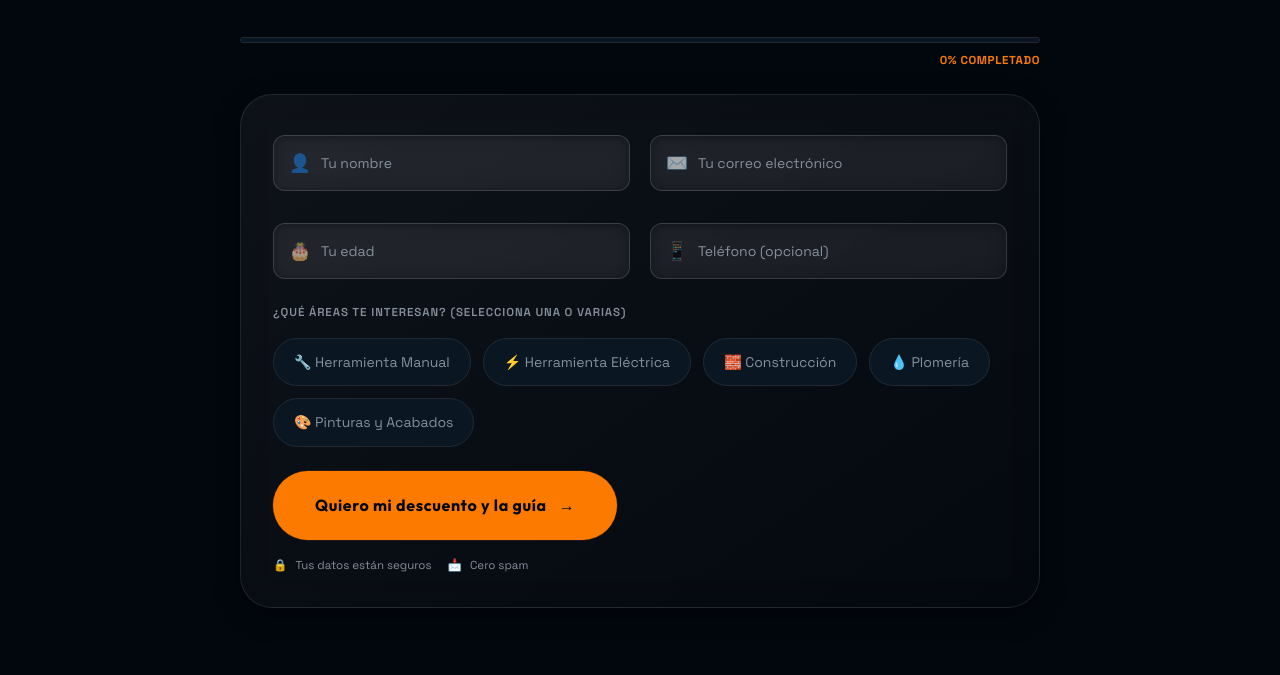
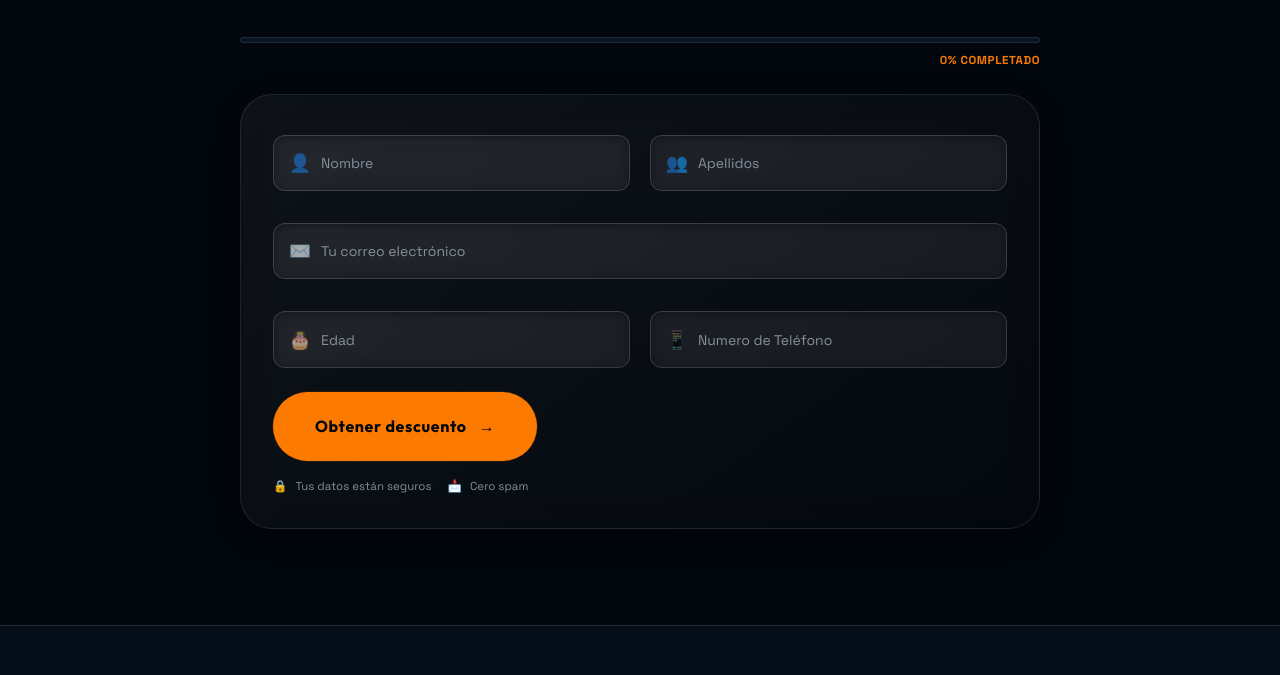
Before and after one commit to keylyferlop1/WebMarkFerreria, a plain HTML site: page index.html in a window 1280 px wide. Shown: the part 2100-2775 px from the top of the page. Drawn offline with nearby package versions, Linux system fonts and the light colour scheme.

Commit message:
Modificaciones simples

```diff
--- a/index.html
+++ b/index.html
@@ -10,16 +10,6 @@
 
   gtag('config', 'G-MY2MTSLMLH');
 </script>
-<head>
-  <!-- Google tag (gtag.js) -->
-  <script async src="https://www.googletagmanager.com/gtag/js?id=G-DGVBFGFDNW"></script>
-  <script>
-    window.dataLayer = window.dataLayer || [];
-    function gtag(){dataLayer.push(arguments);}
-    gtag('js', new Date());
-
-    gtag('config', 'G-DGVBFGFDNW');
-  </script>
 
   <!-- Mailchimp -->
   <script id="mcjs">!function(c,h,i,m,p){m=c.createElement(h),p=c.getElementsByTagName(h)[0],m.async=1,m.src=i,p.parentNode.insertBefore(m,p)}(document,"script","https://chimpstatic.com/mcjs-connected/js/users/dd76f5222886f46ec70e9a627/7f0e1238ddaae219f0c565477.js");</script>
@@ -160,23 +150,48 @@
           </div>
 
           <!-- Reemplaza "TU_ID_DE_FORMSPREE" con el ID real de tu cuenta gratuita de Formspree -->
-          <form class="cta__form" id="lead-form" action="https://ferreteriaferroco.netlify.app/" method="POST" aria-label="Formulario de registro" novalidate>
-            <div id="form-success" class="form-success hidden">
-              <span class="form-success__icon">🎉</span>
-              <h3>¡Todo listo!</h3>
-              <p>Revisa tu correo en los próximos minutos para descargar tu guía y reclamar el 10% de descuento.</p>
-            </div>
+      <form class="cta__form"
+      id="lead-form"
+      name="registro-ferrocon"
+      method="POST"
+      data-netlify="true"
+      netlify
+      aria-label="Formulario de registro"
+      novalidate>
+
+  <input type="hidden" name="form-name" value="registro-ferrocon">
+
+  <div id="form-success" class="form-success hidden">
+    <span class="form-success__icon">🎉</span>
+    <h3>¡Todo listo!</h3>
+    <p>
+      Revisa tu correo en los próximos minutos para descargar tu guía y reclamar el 10% de descuento.
+    </p>
+  </div>
             <div class="form-content" id="form-content">
               <div class="form-row">
                 <div class="form-field form-field--floating">
                   <span class="input-icon">👤</span>
-                  <input type="text" id="f-name" name="name" class="form-input has-icon" placeholder=" " required autocomplete="name" />
-                  <label for="f-name" class="form-label label-with-icon">Tu nombre</label>
+                  <input type="text" id="f-name" name="MERGE1" class="form-input has-icon" placeholder=" " required autocomplete="name" />
+                  <label for="f-name" class="form-label label-with-icon">Nombre</label>
                   <span class="form-error-msg">Por favor, ingresa tu nombre.</span>
                 </div>
                 <div class="form-field form-field--floating">
+    <span class="input-icon">👥</span>
+    <input type="text"
+              id="f-lastname"
+              name="MERGE2"
+              class="form-input has-icon"
+              placeholder=" "
+              autocomplete="family-name" />
+    <label for="f-lastname" class="form-label label-with-icon">
+      Apellidos
+    </label>
+  </div>
+</div>
+                <div class="form-field form-field--floating">
                   <span class="input-icon">✉️</span>
-                  <input type="email" id="f-email" name="email" class="form-input has-icon" placeholder=" " required autocomplete="email" />
+                  <input type="email" id="f-email" name="MERGE0" class="form-input has-icon" placeholder=" " required autocomplete="email" />
                   <label for="f-email" class="form-label label-with-icon">Tu correo electrónico</label>
                   <span class="form-error-msg">Ingresa un correo válido.</span>
                 </div>
@@ -185,15 +200,15 @@
                 <div class="form-field form-field--floating">
                   <span class="input-icon">🎂</span>
                   <input type="number" id="f-age" name="age" class="form-input has-icon" placeholder=" " required min="18" max="100" />
-                  <label for="f-age" class="form-label label-with-icon">Tu edad</label>
+                  <label for="f-age" class="form-label label-with-icon">Edad</label>
                 </div>
                 <div class="form-field form-field--floating">
                   <span class="input-icon">📱</span>
-                  <input type="tel" id="f-phone" name="phone" class="form-input has-icon" placeholder=" " autocomplete="tel" />
-                  <label for="f-phone" class="form-label label-with-icon">Teléfono (opcional)</label>
+                  <input type="tel" id="f-phone" name="PHONE" class="form-input has-icon" placeholder=" " autocomplete="tel" />
+                  <label for="f-phone" class="form-label label-with-icon">Numero de Teléfono</label>
                 </div>
               </div>
-              <div class="form-field form-field--full">
+              <!-- <div class="form-field form-field--full">
                 <label class="form-label">¿Qué áreas te interesan? (Selecciona una o varias)</label>
                 <div class="interests-grid">
                   <label class="interest-tag">
@@ -218,10 +233,11 @@
                   </label>
                 </div>
               </div>
+            -->
               <div class="form-field form-field--full form-field--submit">
                 <div class="form-submit-group">
                   <button type="submit" class="btn btn--primary btn--large btn--pulse" id="submit-btn">
-                    <span>Quiero mi descuento y la guía</span>
+                    <span>Obtener descuento</span>
                     <span class="btn__arrow" aria-hidden="true">→</span>
                   </button>
                   <div class="form-trust-badges">
--- a/js/main.js
+++ b/js/main.js
@@ -127,21 +127,12 @@
       btn.style.opacity = '0.7';
       btn.style.pointerEvents = 'none';
 
-      const formData = new FormData(form);
-      const actionUrl = form.getAttribute('action');
+  const formData = new FormData(form);
 
-      // Si el formulario tiene un action real (ej. Formspree), hacemos la petición.
-      // Si tiene el texto de reemplazo, simulamos la espera para probar el diseño localmente.
-      const isDummyUrl = !actionUrl || actionUrl.includes('TU_ID_DE_FORMSPREE') || !actionUrl.startsWith('http');
-
-      const submitRequest = !isDummyUrl
-        ? fetch(actionUrl, {
-            method: 'POST',
-            body: formData,
-            headers: { 'Accept': 'application/json' }
-          })
-        : new Promise(resolve => setTimeout(() => resolve({ok: true}), 1200));
-
+// Prueba local (Live Server)
+const submitRequest = Promise.resolve({
+  ok: true
+});
       submitRequest
         .then(response => {
           if (response && !response.ok) throw new Error('Error al enviar el formulario');
@@ -158,7 +149,7 @@
           if (typeof gtag === 'function') {
             gtag('event', 'generate_lead', {
               'form_name': 'Captación Ferretería',
-              'lead_type': 'Descuento_15'
+              'lead_type': 'Descuento_10%',
             });
           }
 
```
